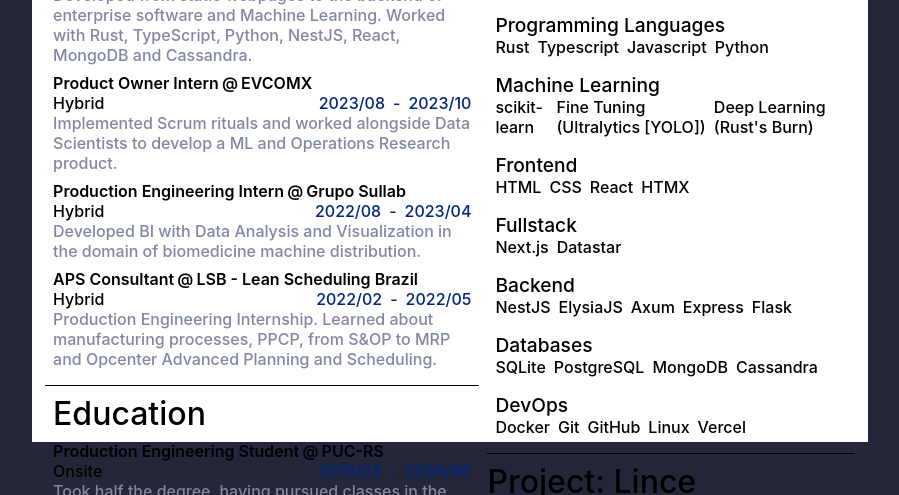
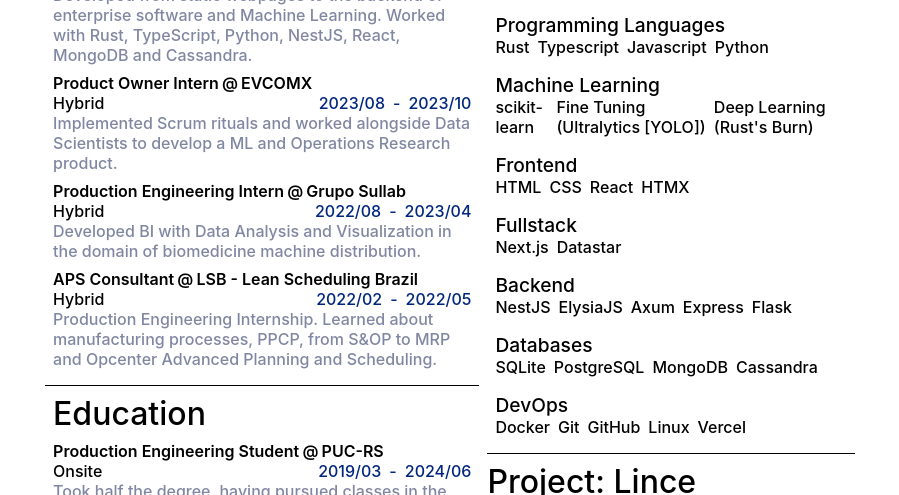
Before and after one commit to xaviduds/xaviduds, a plain HTML site: page index.html in a window 1280 px wide. Shown: the part 358-853 px from the top of the page, without its empty margins (190-1089 px from the left). Drawn offline with Linux system fonts and the light colour scheme; a web font is replaced by a local one.

Commit message:
Update style.css

```diff
--- a/style.css
+++ b/style.css
@@ -95,7 +95,7 @@
     margin: 0;
     padding: 0;
     color: black;
-    background-color: #24273a;
+    /* background-color: #24273a; */
     width: 100vw;
 }
 
```
